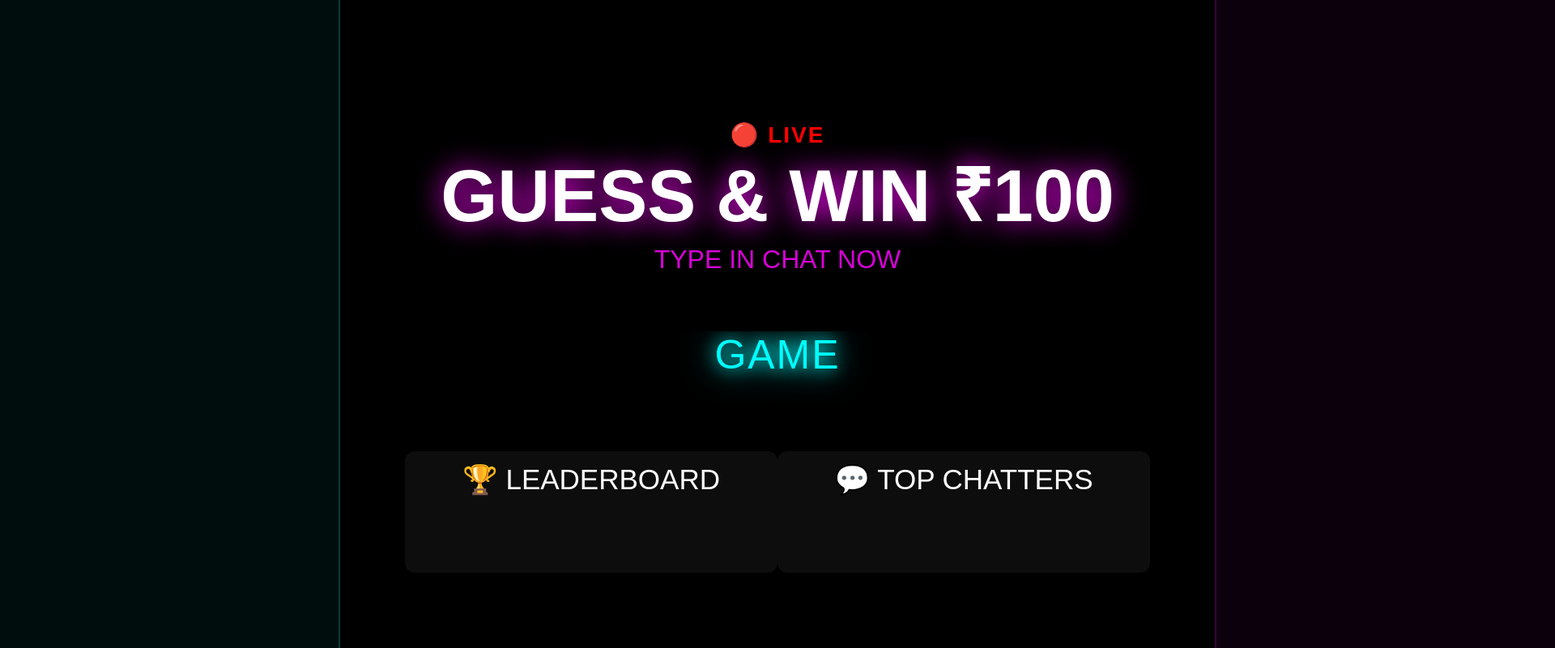
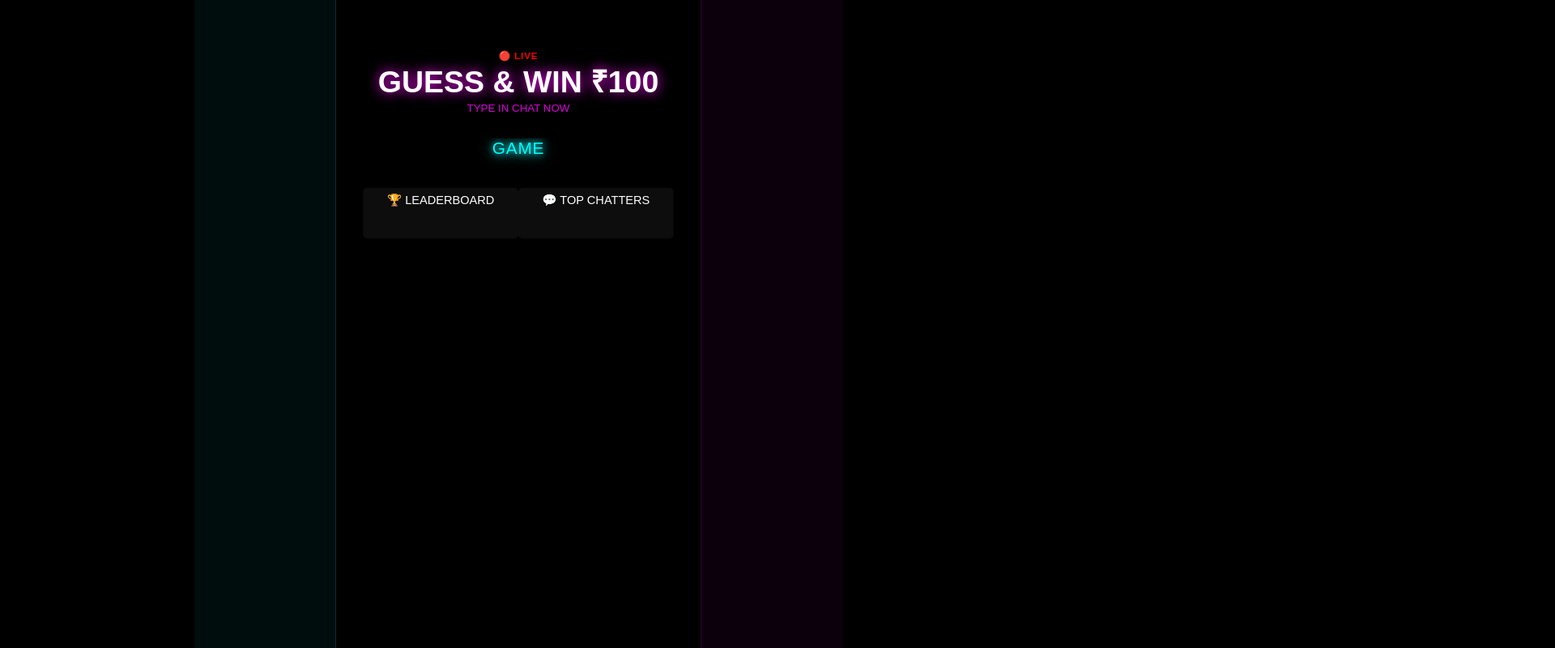
Before and after one commit to lifewithgagan/live-game-engine, a website: page overlay.html in a window 1280 px wide. Shown: the top 800 px of the page at 81% size, 1920 px wide, since content can reach past the window. Drawn offline with nearby package versions, Linux system fonts and the light colour scheme; no server answers.

Commit message:
fixed overlay

```diff
--- a/overlay.html
+++ b/overlay.html
@@ -14,8 +14,7 @@
         }
 
         #frame {
-    width: 100vw;
-    height: 100vh;
+
     display: flex;
     justify-content: center;
     align-items: center;
@@ -87,6 +86,8 @@
     letter-spacing: 2px;
     margin-bottom: 10px;
 }
+
+
 
 #hook {
     font-size: 90px;
@@ -248,11 +249,31 @@
             background: rgba(255, 0, 255, 0.05);
             border-left: 2px solid rgba(255,0,255,0.2);
         }
+
+        #scale-wrapper {
+    width: 100vw;
+    height: 100vh;
+
+    display: flex;
+    justify-content: center;
+    align-items: center;
+
+    overflow: hidden;
+}
+
+#layout {
+    width: 1920px;
+    height: 1920px;
+
+    transform-origin: center center;
+}
+
+
     </style>
 </head>
 
 <body>
-
+<div id="scale-wrapper">
     <div id="layout">
 
         <div id="left-panel"></div>
@@ -297,6 +318,7 @@
 
         <div id="right-panel"></div>
 
+    </div>
 </div>
     <audio id="winSound" src="https://assets.mixkit.co/active_storage/sfx/2018/2018-preview.mp3"></audio>
 
@@ -484,6 +506,21 @@ socket.on("systemMessage", (msg) => {
         winnerDiv.classList.remove("winner-animate");
     }, 6000);
 });
+
+function scaleLayout() {
+
+    const layout = document.getElementById("layout");
+
+    const scaleX = window.innerWidth / 1920;
+    const scaleY = window.innerHeight / 1920;
+
+    const scale = Math.min(scaleX, scaleY);
+
+    layout.style.transform = `scale(${scale})`;
+}
+
+window.addEventListener("resize", scaleLayout);
+window.addEventListener("load", scaleLayout);
 </script>
 
         </div>
```
Lines whose indentation alone changed are shown as unchanged.
